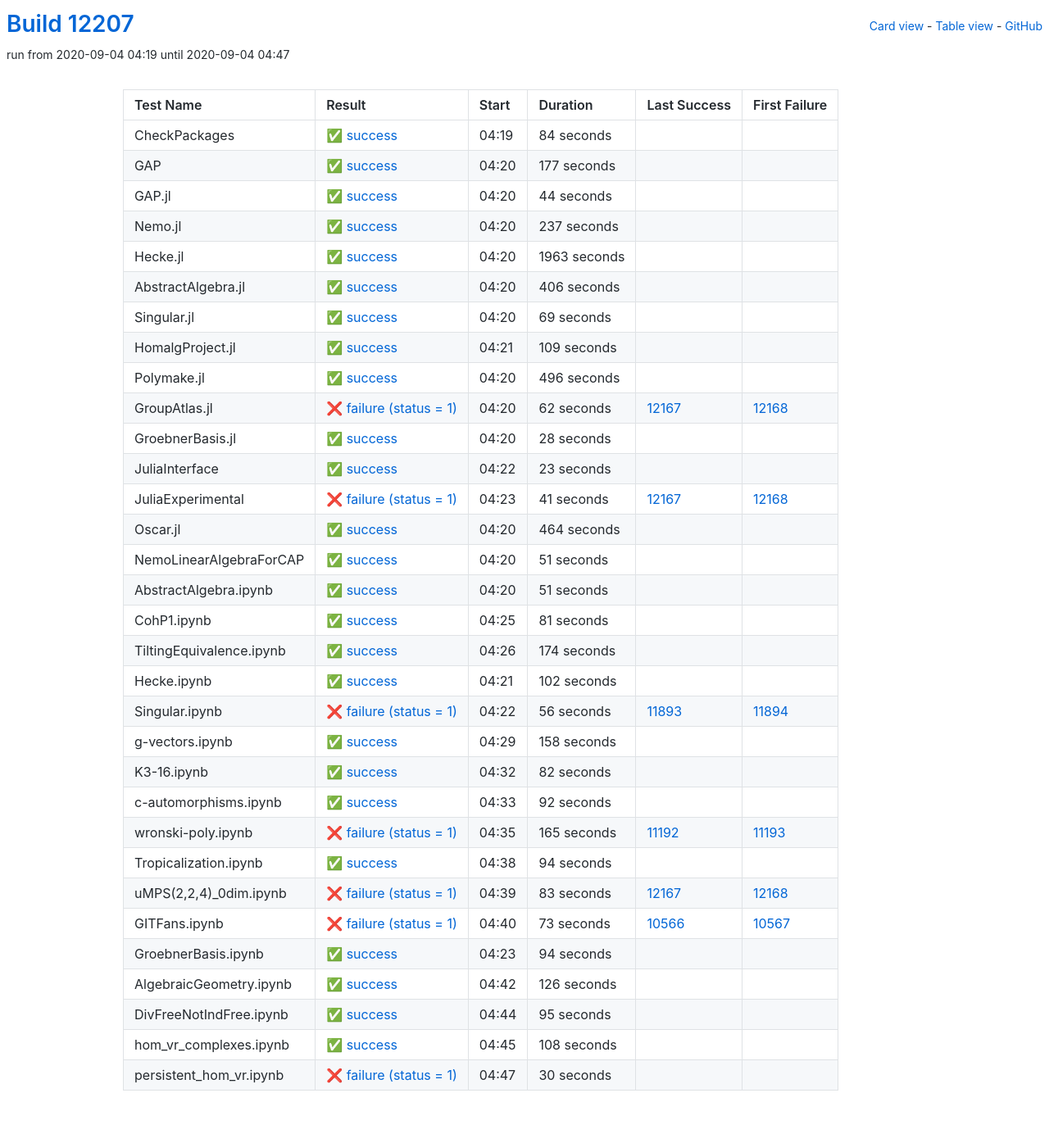
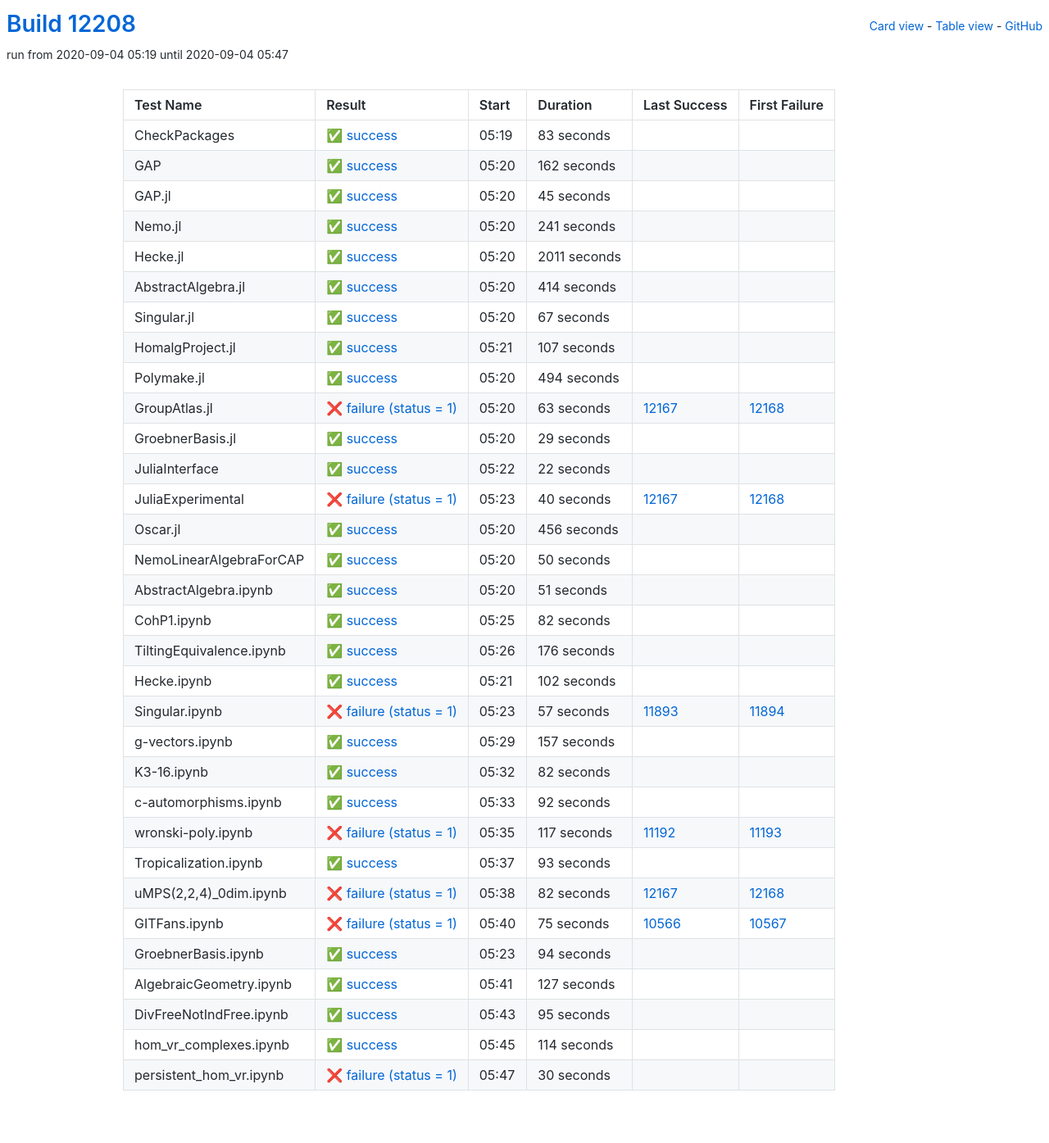
Before and after one commit to oscar-system/oscar-ci-status, a Jekyll site: the page built from table.html, in a window 1280 px wide. Shown: the whole page at 82% size. Built offline with Jekyll 4.4.1, drawn with Linux system fonts in a browser that asks for light colours.

Commit message:
Build #12208

```diff
--- a/_data/ci.yml
+++ b/_data/ci.yml
@@ -1,6 +1,6 @@
 ---
-build: 12207
-build_url: https://oscarci.mathematik.uni-kl.de/job/oscar/12207/
+build: 12208
+build_url: https://oscarci.mathematik.uni-kl.de/job/oscar/12208/
 job: oscar
 organization: oscar-system
 repo: oscar-ci-status
@@ -8,188 +8,188 @@
 tests:
 - name: CheckPackages
   id: checkpackages
-  log: https://oscarci.mathematik.uni-kl.de/job/oscar/12207/artifact/logs/build-12207/CheckPackages.log
-  start: 2020-09-04 04:19
+  log: https://oscarci.mathematik.uni-kl.de/job/oscar/12208/artifact/logs/build-12208/CheckPackages.log
+  start: 2020-09-04 05:19
   success: true
   exitcode: 0
   status: success
-  duration: 84
+  duration: 83
   last_success: false
   last_success_url:
   first_failure: false
   first_failure_url:
 - name: GAP
   id: gap
-  log: https://oscarci.mathematik.uni-kl.de/job/oscar/12207/artifact/logs/build-12207/GAP.log
-  start: 2020-09-04 04:20
+  log: https://oscarci.mathematik.uni-kl.de/job/oscar/12208/artifact/logs/build-12208/GAP.log
+  start: 2020-09-04 05:20
   success: true
   exitcode: 0
   status: success
-  duration: 177
+  duration: 162
   last_success: false
   last_success_url:
   first_failure: false
   first_failure_url:
 - name: GAP.jl
   id: gap-jl
-  log: https://oscarci.mathematik.uni-kl.de/job/oscar/12207/artifact/logs/build-12207/GAP.jl.log
-  start: 2020-09-04 04:20
+  log: https://oscarci.mathematik.uni-kl.de/job/oscar/12208/artifact/logs/build-12208/GAP.jl.log
+  start: 2020-09-04 05:20
   success: true
   exitcode: 0
   status: success
-  duration: 44
+  duration: 45
   last_success: false
   last_success_url:
   first_failure: false
   first_failure_url:
 - name: Nemo.jl
   id: nemo-jl
-  log: https://oscarci.mathematik.uni-kl.de/job/oscar/12207/artifact/logs/build-12207/Nemo.jl.log
-  start: 2020-09-04 04:20
+  log: https://oscarci.mathematik.uni-kl.de/job/oscar/12208/artifact/logs/build-12208/Nemo.jl.log
+  start: 2020-09-04 05:20
   success: true
   exitcode: 0
   status: success
-  duration: 237
+  duration: 241
   last_success: false
   last_success_url:
   first_failure: false
   first_failure_url:
 - name: Hecke.jl
   id: hecke-jl
-  log: https://oscarci.mathematik.uni-kl.de/job/oscar/12207/artifact/logs/build-12207/Hecke.jl.log
-  start: 2020-09-04 04:20
+  log: https://oscarci.mathematik.uni-kl.de/job/oscar/12208/artifact/logs/build-12208/Hecke.jl.log
+  start: 2020-09-04 05:20
   success: true
   exitcode: 0
   status: success
-  duration: 1963
+  duration: 2011
   last_success: false
   last_success_url:
   first_failure: false
   first_failure_url:
 - name: AbstractAlgebra.jl
   id: abstractalgebra-jl
-  log: https://oscarci.mathematik.uni-kl.de/job/oscar/12207/artifact/logs/build-12207/AbstractAlgebra.jl.log
-  start: 2020-09-04 04:20
+  log: https://oscarci.mathematik.uni-kl.de/job/oscar/12208/artifact/logs/build-12208/AbstractAlgebra.jl.log
+  start: 2020-09-04 05:20
   success: true
   exitcode: 0
   status: success
-  duration: 406
+  duration: 414
   last_success: false
   last_success_url:
   first_failure: false
   first_failure_url:
 - name: Singular.jl
   id: singular-jl
-  log: https://oscarci.mathematik.uni-kl.de/job/oscar/12207/artifact/logs/build-12207/Singular.jl.log
-  start: 2020-09-04 04:20
+  log: https://oscarci.mathematik.uni-kl.de/job/oscar/12208/artifact/logs/build-12208/Singular.jl.log
+  start: 2020-09-04 05:20
   success: true
   exitcode: 0
   status: success
-  duration: 69
+  duration: 67
   last_success: false
   last_success_url:
   first_failure: false
   first_failure_url:
 - name: HomalgProject.jl
   id: homalgproject-jl
-  log: https://oscarci.mathematik.uni-kl.de/job/oscar/12207/artifact/logs/build-12207/HomalgProject.jl.log
-  start: 2020-09-04 04:21
+  log: https://oscarci.mathematik.uni-kl.de/job/oscar/12208/artifact/logs/build-12208/HomalgProject.jl.log
+  start: 2020-09-04 05:21
   success: true
   exitcode: 0
   status: success
-  duration: 109
+  duration: 107
   last_success: false
   last_success_url:
   first_failure: false
   first_failure_url:
 - name: Polymake.jl
   id: polymake-jl
-  log: https://oscarci.mathematik.uni-kl.de/job/oscar/12207/artifact/logs/build-12207/Polymake.jl.log
-  start: 2020-09-04 04:20
+  log: https://oscarci.mathematik.uni-kl.de/job/oscar/12208/artifact/logs/build-12208/Polymake.jl.log
+  start: 2020-09-04 05:20
   success: true
   exitcode: 0
   status: success
-  duration: 496
+  duration: 494
   last_success: false
   last_success_url:
   first_failure: false
   first_failure_url:
 - name: GroupAtlas.jl
   id: groupatlas-jl
-  log: https://oscarci.mathematik.uni-kl.de/job/oscar/12207/artifact/logs/build-12207/GroupAtlas.jl.log
-  start: 2020-09-04 04:20
+  log: https://oscarci.mathematik.uni-kl.de/job/oscar/12208/artifact/logs/build-12208/GroupAtlas.jl.log
+  start: 2020-09-04 05:20
   success: false
   exitcode: 1
   status: failure
-  duration: 62
+  duration: 63
   last_success: 12167
   last_success_url: https://oscarci.mathematik.uni-kl.de/job/oscar/12167/
   first_failure: 12168
   first_failure_url: https://oscarci.mathematik.uni-kl.de/job/oscar/12168/
 - name: GroebnerBasis.jl
   id: groebnerbasis-jl
-  log: https://oscarci.mathematik.uni-kl.de/job/oscar/12207/artifact/logs/build-12207/GroebnerBasis.jl.log
-  start: 2020-09-04 04:20
+  log: https://oscarci.mathematik.uni-kl.de/job/oscar/12208/artifact/logs/build-12208/GroebnerBasis.jl.log
+  start: 2020-09-04 05:20
   success: true
   exitcode: 0
   status: success
-  duration: 28
+  duration: 29
   last_success: false
   last_success_url:
   first_failure: false
   first_failure_url:
 - name: JuliaInterface
   id: juliainterface
-  log: https://oscarci.mathematik.uni-kl.de/job/oscar/12207/artifact/logs/build-12207/JuliaInterface.log
-  start: 2020-09-04 04:22
+  log: https://oscarci.mathematik.uni-kl.de/job/oscar/12208/artifact/logs/build-12208/JuliaInterface.log
+  start: 2020-09-04 05:22
   success: true
   exitcode: 0
   status: success
-  duration: 23
+  duration: 22
   last_success: false
   last_success_url:
   first_failure: false
   first_failure_url:
 - name: JuliaExperimental
   id: juliaexperimental
-  log: https://oscarci.mathematik.uni-kl.de/job/oscar/12207/artifact/logs/build-12207/JuliaExperimental.log
-  start: 2020-09-04 04:23
+  log: https://oscarci.mathematik.uni-kl.de/job/oscar/12208/artifact/logs/build-12208/JuliaExperimental.log
+  start: 2020-09-04 05:23
   success: false
   exitcode: 1
   status: failure
-  duration: 41
+  duration: 40
   last_success: 12167
   last_success_url: https://oscarci.mathematik.uni-kl.de/job/oscar/12167/
   first_failure: 12168
   first_failure_url: https://oscarci.mathematik.uni-kl.de/job/oscar/12168/
 - name: Oscar.jl
   id: oscar-jl
-  log: https://oscarci.mathematik.uni-kl.de/job/oscar/12207/artifact/logs/build-12207/Oscar.jl.log
-  start: 2020-09-04 04:20
+  log: https://oscarci.mathematik.uni-kl.de/job/oscar/12208/artifact/logs/build-12208/Oscar.jl.log
+  start: 2020-09-04 05:20
   success: true
   exitcode: 0
   status: success
-  duration: 464
+  duration: 456
   last_success: false
   last_success_url:
   first_failure: false
   first_failure_url:
 - name: NemoLinearAlgebraForCAP
   id: nemolinearalgebraforcap
-  log: https://oscarci.mathematik.uni-kl.de/job/oscar/12207/artifact/logs/build-12207/NemoLinearAlgebraForCAP.log
-  start: 2020-09-04 04:20
+  log: https://oscarci.mathematik.uni-kl.de/job/oscar/12208/artifact/logs/build-12208/NemoLinearAlgebraForCAP.log
+  start: 2020-09-04 05:20
   success: true
   exitcode: 0
   status: success
-  duration: 51
+  duration: 50
   last_success: false
   last_success_url:
   first_failure: false
   first_failure_url:
 - name: AbstractAlgebra.ipynb
   id: abstractalgebra-ipynb
-  log: https://oscarci.mathematik.uni-kl.de/job/oscar/12207/artifact/logs/build-12207/AbstractAlgebra.ipynb.log
-  start: 2020-09-04 04:20
+  log: https://oscarci.mathematik.uni-kl.de/job/oscar/12208/artifact/logs/build-12208/AbstractAlgebra.ipynb.log
+  start: 2020-09-04 05:20
   success: true
   exitcode: 0
   status: success
@@ -200,32 +200,32 @@
   first_failure_url:
 - name: CohP1.ipynb
   id: cohp1-ipynb
-  log: https://oscarci.mathematik.uni-kl.de/job/oscar/12207/artifact/logs/build-12207/CohP1.ipynb.log
-  start: 2020-09-04 04:25
+  log: https://oscarci.mathematik.uni-kl.de/job/oscar/12208/artifact/logs/build-12208/CohP1.ipynb.log
+  start: 2020-09-04 05:25
   success: true
   exitcode: 0
   status: success
-  duration: 81
+  duration: 82
   last_success: false
   last_success_url:
   first_failure: false
   first_failure_url:
 - name: TiltingEquivalence.ipynb
   id: tiltingequivalence-ipynb
-  log: https://oscarci.mathematik.uni-kl.de/job/oscar/12207/artifact/logs/build-12207/TiltingEquivalence.ipynb.log
-  start: 2020-09-04 04:26
+  log: https://oscarci.mathematik.uni-kl.de/job/oscar/12208/artifact/logs/build-12208/TiltingEquivalence.ipynb.log
+  start: 2020-09-04 05:26
   success: true
   exitcode: 0
   status: success
-  duration: 174
+  duration: 176
   last_success: false
   last_success_url:
   first_failure: false
   first_failure_url:
 - name: Hecke.ipynb
   id: hecke-ipynb
-  log: https://oscarci.mathematik.uni-kl.de/job/oscar/12207/artifact/logs/build-12207/Hecke.ipynb.log
-  start: 2020-09-04 04:21
+  log: https://oscarci.mathematik.uni-kl.de/job/oscar/12208/artifact/logs/build-12208/Hecke.ipynb.log
+  start: 2020-09-04 05:21
   success: true
   exitcode: 0
   status: success
@@ -236,32 +236,32 @@
   first_failure_url:
 - name: Singular.ipynb
   id: singular-ipynb
-  log: https://oscarci.mathematik.uni-kl.de/job/oscar/12207/artifact/logs/build-12207/Singular.ipynb.log
-  start: 2020-09-04 04:22
+  log: https://oscarci.mathematik.uni-kl.de/job/oscar/12208/artifact/logs/build-12208/Singular.ipynb.log
+  start: 2020-09-04 05:23
   success: false
   exitcode: 1
   status: failure
-  duration: 56
+  duration: 57
   last_success: 11893
   last_success_url: https://oscarci.mathematik.uni-kl.de/job/oscar/11893/
   first_failure: 11894
   first_failure_url: https://oscarci.mathematik.uni-kl.de/job/oscar/11894/
 - name: g-vectors.ipynb
   id: g-vectors-ipynb
-  log: https://oscarci.mathematik.uni-kl.de/job/oscar/12207/artifact/logs/build-12207/g-vectors.ipynb.log
-  start: 2020-09-04 04:29
+  log: https://oscarci.mathematik.uni-kl.de/job/oscar/12208/artifact/logs/build-12208/g-vectors.ipynb.log
+  start: 2020-09-04 05:29
   success: true
   exitcode: 0
   status: success
-  duration: 158
+  duration: 157
   last_success: false
   last_success_url:
   first_failure: false
   first_failure_url:
 - name: K3-16.ipynb
   id: k3-16-ipynb
-  log: https://oscarci.mathematik.uni-kl.de/job/oscar/12207/artifact/logs/build-12207/K3-16.ipynb.log
-  start: 2020-09-04 04:32
+  log: https://oscarci.mathematik.uni-kl.de/job/oscar/12208/artifact/logs/build-12208/K3-16.ipynb.log
+  start: 2020-09-04 05:32
   success: true
   exitcode: 0
   status: success
@@ -272,8 +272,8 @@
   first_failure_url:
 - name: c-automorphisms.ipynb
   id: c-automorphisms-ipynb
-  log: https://oscarci.mathematik.uni-kl.de/job/oscar/12207/artifact/logs/build-12207/c-automorphisms.ipynb.log
-  start: 2020-09-04 04:33
+  log: https://oscarci.mathematik.uni-kl.de/job/oscar/12208/artifact/logs/build-12208/c-automorphisms.ipynb.log
+  start: 2020-09-04 05:33
   success: true
   exitcode: 0
   status: success
@@ -284,56 +284,56 @@
   first_failure_url:
 - name: wronski-poly.ipynb
   id: wronski-poly-ipynb
-  log: https://oscarci.mathematik.uni-kl.de/job/oscar/12207/artifact/logs/build-12207/wronski-poly.ipynb.log
-  start: 2020-09-04 04:35
+  log: https://oscarci.mathematik.uni-kl.de/job/oscar/12208/artifact/logs/build-12208/wronski-poly.ipynb.log
+  start: 2020-09-04 05:35
   success: false
   exitcode: 1
   status: failure
-  duration: 165
+  duration: 117
   last_success: 11192
   last_success_url: https://oscarci.mathematik.uni-kl.de/job/oscar/11192/
   first_failure: 11193
   first_failure_url: https://oscarci.mathematik.uni-kl.de/job/oscar/11193/
 - name: Tropicalization.ipynb
   id: tropicalization-ipynb
-  log: https://oscarci.mathematik.uni-kl.de/job/oscar/12207/artifact/logs/build-12207/Tropicalization.ipynb.log
-  start: 2020-09-04 04:38
+  log: https://oscarci.mathematik.uni-kl.de/job/oscar/12208/artifact/logs/build-12208/Tropicalization.ipynb.log
+  start: 2020-09-04 05:37
   success: true
   exitcode: 0
   status: success
-  duration: 94
+  duration: 93
   last_success: false
   last_success_url:
   first_failure: false
   first_failure_url:
 - name: uMPS(2,2,4)_0dim.ipynb
   id: umps-2-2-4-0dim-ipynb
-  log: https://oscarci.mathematik.uni-kl.de/job/oscar/12207/artifact/logs/build-12207/uMPS-2-2-4-_0dim.ipynb.log
-  start: 2020-09-04 04:39
+  log: https://oscarci.mathematik.uni-kl.de/job/oscar/12208/artifact/logs/build-12208/uMPS-2-2-4-_0dim.ipynb.log
+  start: 2020-09-04 05:38
   success: false
   exitcode: 1
   status: failure
-  duration: 83
+  duration: 82
   last_success: 12167
   last_success_url: https://oscarci.mathematik.uni-kl.de/job/oscar/12167/
   first_failure: 12168
   first_failure_url: https://oscarci.mathematik.uni-kl.de/job/oscar/12168/
 - name: GITFans.ipynb
   id: gitfans-ipynb
-  log: https://oscarci.mathematik.uni-kl.de/job/oscar/12207/artifact/logs/build-12207/GITFans.ipynb.log
-  start: 2020-09-04 04:40
+  log: https://oscarci.mathematik.uni-kl.de/job/oscar/12208/artifact/logs/build-12208/GITFans.ipynb.log
+  start: 2020-09-04 05:40
   success: false
   exitcode: 1
   status: failure
-  duration: 73
+  duration: 75
   last_success: 10566
   last_success_url: https://oscarci.mathematik.uni-kl.de/job/oscar/10566/
   first_failure: 10567
   first_failure_url: https://oscarci.mathematik.uni-kl.de/job/oscar/10567/
 - name: GroebnerBasis.ipynb
   id: groebnerbasis-ipynb
-  log: https://oscarci.mathematik.uni-kl.de/job/oscar/12207/artifact/logs/build-12207/GroebnerBasis.ipynb.log
-  start: 2020-09-04 04:23
+  log: https://oscarci.mathematik.uni-kl.de/job/oscar/12208/artifact/logs/build-12208/GroebnerBasis.ipynb.log
+  start: 2020-09-04 05:23
   success: true
   exitcode: 0
   status: success
@@ -344,20 +344,20 @@
   first_failure_url:
 - name: AlgebraicGeometry.ipynb
   id: algebraicgeometry-ipynb
-  log: https://oscarci.mathematik.uni-kl.de/job/oscar/12207/artifact/logs/build-12207/AlgebraicGeometry.ipynb.log
-  start: 2020-09-04 04:42
+  log: https://oscarci.mathematik.uni-kl.de/job/oscar/12208/artifact/logs/build-12208/AlgebraicGeometry.ipynb.log
+  start: 2020-09-04 05:41
   success: true
   exitcode: 0
   status: success
-  duration: 126
+  duration: 127
   last_success: false
   last_success_url:
   first_failure: false
   first_failure_url:
 - name: DivFreeNotIndFree.ipynb
   id: divfreenotindfree-ipynb
-  log: https://oscarci.mathematik.uni-kl.de/job/oscar/12207/artifact/logs/build-12207/DivFreeNotIndFree.ipynb.log
-  start: 2020-09-04 04:44
+  log: https://oscarci.mathematik.uni-kl.de/job/oscar/12208/artifact/logs/build-12208/DivFreeNotIndFree.ipynb.log
+  start: 2020-09-04 05:43
   success: true
   exitcode: 0
   status: success
@@ -368,20 +368,20 @@
   first_failure_url:
 - name: hom_vr_complexes.ipynb
   id: hom-vr-complexes-ipynb
-  log: https://oscarci.mathematik.uni-kl.de/job/oscar/12207/artifact/logs/build-12207/hom_vr_complexes.ipynb.log
-  start: 2020-09-04 04:45
+  log: https://oscarci.mathematik.uni-kl.de/job/oscar/12208/artifact/logs/build-12208/hom_vr_complexes.ipynb.log
+  start: 2020-09-04 05:45
   success: true
   exitcode: 0
   status: success
-  duration: 108
+  duration: 114
   last_success: false
   last_success_url:
   first_failure: false
   first_failure_url:
 - name: persistent_hom_vr.ipynb
   id: persistent-hom-vr-ipynb
-  log: https://oscarci.mathematik.uni-kl.de/job/oscar/12207/artifact/logs/build-12207/persistent_hom_vr.ipynb.log
-  start: 2020-09-04 04:47
+  log: https://oscarci.mathematik.uni-kl.de/job/oscar/12208/artifact/logs/build-12208/persistent_hom_vr.ipynb.log
+  start: 2020-09-04 05:47
   success: false
   exitcode: 1
   status: failure
```
Also changed, not shown: README.md.
